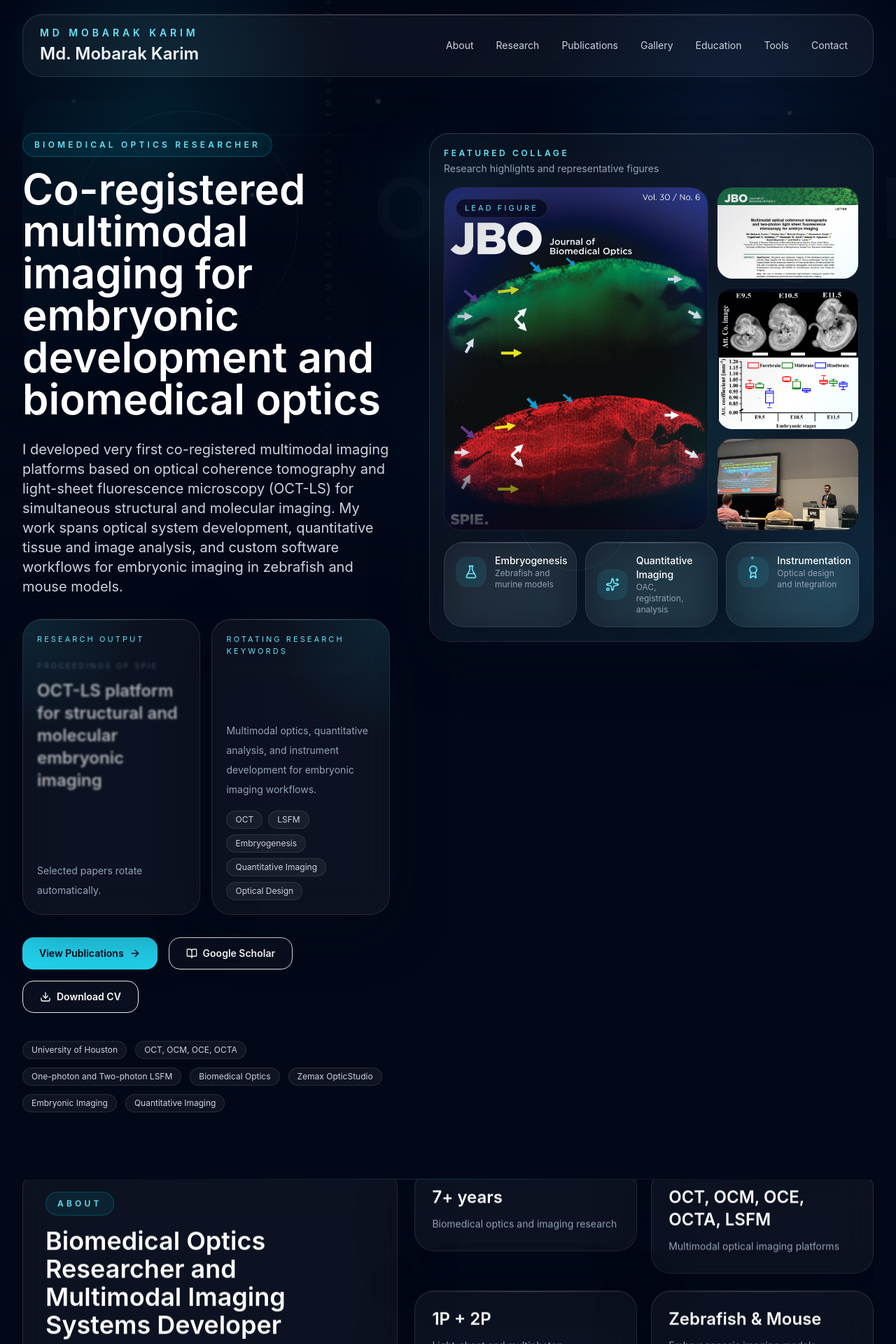
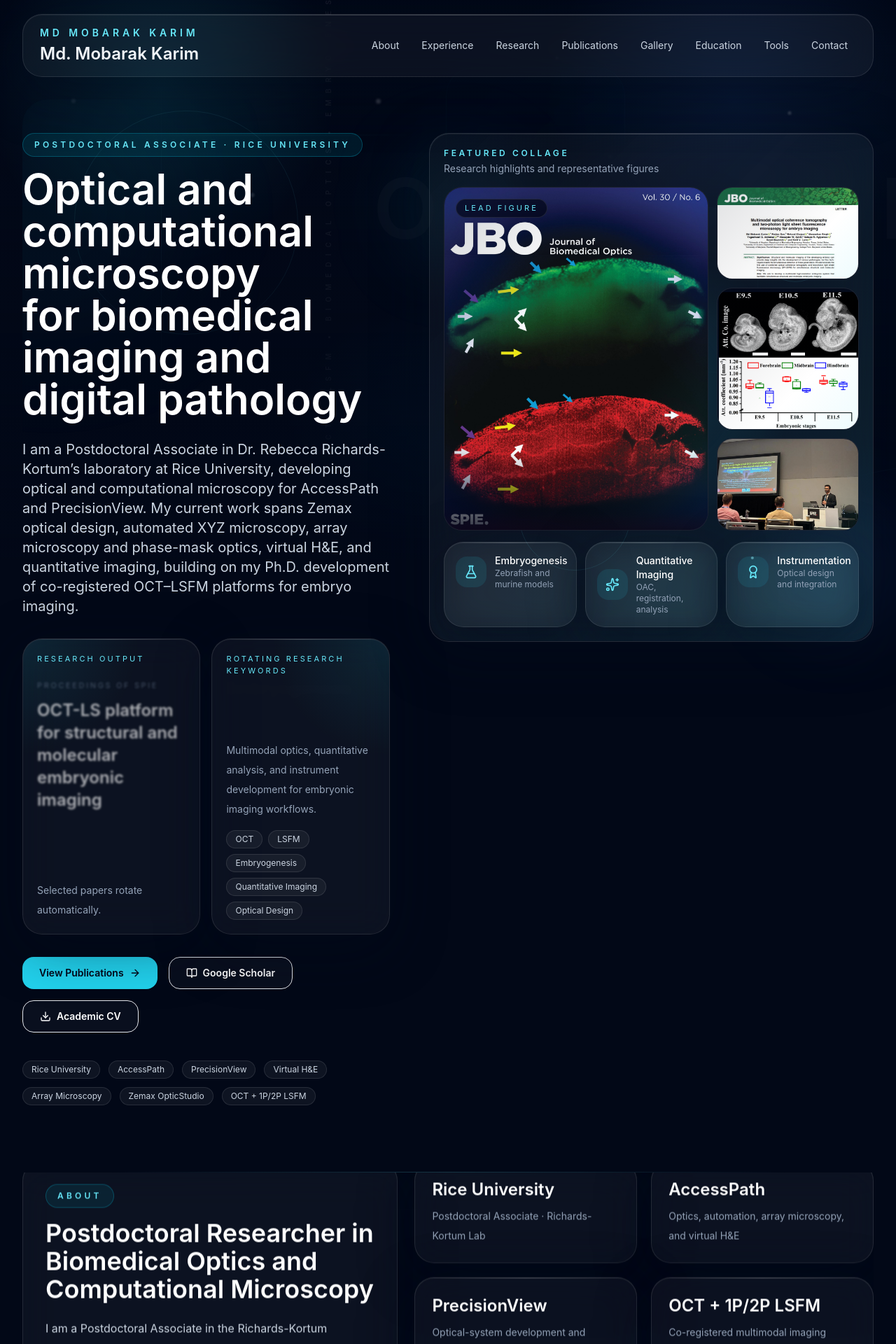
Before and after one commit to Mobarak-Karim/mobarak-karim, a React (Vite) app: page / in a window 1280 px wide. Shown: the top 1920 px of the page at 70% size. Built offline with nearby package versions, Linux system fonts and the light colour scheme.

Commit message:
Update website for Rice postdoctoral appointment
Publish Rice postdoctoral profile, current research experience, updated academic CV, and refreshed site metadata.

```diff
--- a/index.html
+++ b/index.html
@@ -7,26 +7,26 @@
     <meta name="theme-color" content="#020817" />
     <meta
       name="description"
-      content="Md Mobarak Karim is a biomedical optics researcher and optical systems engineer specializing in OCT, light-sheet microscopy, quantitative imaging, and embryonic development."
+      content="Md Mobarak Karim is a Postdoctoral Associate in Bioengineering at Rice University developing optical and computational microscopy for AccessPath and PrecisionView, with expertise in Zemax optical design, OCT, light-sheet microscopy, virtual H&E, and quantitative imaging."
     />
     <meta name="author" content="Md Mobarak Karim" />
     <link rel="canonical" href="https://mobarakkarim.com/" />
     <meta property="og:type" content="website" />
     <meta property="og:url" content="https://mobarakkarim.com/" />
-    <meta property="og:title" content="Md Mobarak Karim | Biomedical Optics Researcher" />
+    <meta property="og:title" content="Md Mobarak Karim | Postdoctoral Associate | Biomedical Optics" />
     <meta
       property="og:description"
-      content="Biomedical optics, optical system development, OCT, light-sheet microscopy, and quantitative imaging."
+      content="Optical and computational microscopy, AccessPath, PrecisionView, Zemax optical design, OCT, light-sheet microscopy, virtual H&E, and quantitative imaging."
     />
     <meta property="og:image" content="https://mobarakkarim.com/images/hero-octls.jpg" />
     <meta name="twitter:card" content="summary_large_image" />
-    <meta name="twitter:title" content="Md Mobarak Karim | Biomedical Optics Researcher" />
+    <meta name="twitter:title" content="Md Mobarak Karim | Postdoctoral Associate | Biomedical Optics" />
     <meta
       name="twitter:description"
-      content="Biomedical optics, optical system development, OCT, light-sheet microscopy, and quantitative imaging."
+      content="Optical and computational microscopy, AccessPath, PrecisionView, Zemax optical design, OCT, light-sheet microscopy, virtual H&E, and quantitative imaging."
     />
     <meta name="twitter:image" content="https://mobarakkarim.com/images/hero-octls.jpg" />
-    <title>Md Mobarak Karim | Biomedical Optics Researcher</title>
+    <title>Md Mobarak Karim | Postdoctoral Associate | Biomedical Optics</title>
   </head>
   <body>
     <div id="root"></div>
--- a/src/App.jsx
+++ b/src/App.jsx
@@ -24,6 +24,8 @@ import {
 
 const SCHOLAR_URL = "https://scholar.google.com/citations?user=pQwQspwAAAAJ&hl=en";
 const LINKEDIN_URL = "https://www.linkedin.com/in/md-mobarak-karim-259ab9124/";
+const ACADEMIC_CV_URL = "/Md_Mobarak_Karim_Academic_CV.pdf";
+const RESUME_URL = "/Md_Mobarak_Karim_Resume.pdf";
 
 const portfolioImages = {
   hero: "/images/hero-octls.jpg",
@@ -159,9 +161,9 @@ const journalArticles = [
     link: "https://doi.org/10.1117/1.JBO.31.6.066004",
   },
   {
-    status: "In preparation",
+    status: "Submitted",
     citation:
-      "James Klein, Md Mobarak Karim, et al. “A novel tissue clearing method for deep tissue embryonic imaging.” In preparation for Optics Letters.",
+      "James L. Klein, Md Mobarak Karim, Christian Zevallos-Delgado, Manmohan Singh, Salavat R. Aglyamov, and Kirill V. Larin. “Tartrazine-Based Optical Clearing for Monitoring Embryogenesis with Optical Coherence Tomography.” Submitted to Optics Letters.",
     doi: "",
     link: "#",
   },
@@ -212,22 +214,55 @@ const conferenceProceedings = [
   },
 ];
 
+const researchExperience = [
+  {
+    role: "Postdoctoral Associate",
+    institution: "Rice University · Department of Bioengineering",
+    location: "Houston, Texas, USA",
+    dates: "Aug 2026 – Present",
+    lab: "Richards-Kortum Laboratory · PI: Dr. Rebecca Richards-Kortum",
+    summary:
+      "Developing optical and computational microscopy technologies for AccessPath and PrecisionView, with emphasis on translational imaging, digital pathology, and robust instrument integration.",
+    highlights: [
+      "Zemax-based lens and relay design, optical integration, alignment, and performance characterization for AccessPath microscopy.",
+      "Developed automated XYZ acquisition with autofocus, frame averaging, background correction, image stitching, and parallel virtual H&E processing in a unified Python GUI.",
+      "Lead AccessPath APHA-H Phase II optics activities, including array-microscopy architecture and phase-mask design, fabrication, and validation.",
+      "Investigate novel contrast mechanisms and excitation/emission wavelength combinations for virtual H&E imaging and contribute to PrecisionView optical-system development.",
+    ],
+  },
+  {
+    role: "Graduate Research Assistant · Ph.D. Researcher",
+    institution: "University of Houston · Biomedical Optics Laboratory",
+    location: "Houston, Texas, USA",
+    dates: "Jan 2021 – May 2026",
+    lab: "Advisor: Dr. Kirill V. Larin",
+    summary:
+      "Developed and validated co-registered OCT–LSFM platforms for simultaneous structural and molecular imaging of embryonic development.",
+    highlights: [
+      "Integrated 1051-nm swept-source OCT with one- and two-photon LSFM for longitudinal zebrafish and mouse embryo imaging.",
+      "Achieved approximately 7–7.6 μm axial resolution, 15 μm lateral resolution, and ~100 dB OCT sensitivity.",
+      "Developed quantitative attenuation-mapping methods and MATLAB/Python pipelines for reconstruction, co-registration, morphometry, segmentation, and 3D visualization.",
+      "Led system integration, experimental imaging, troubleshooting, quantitative analysis, publication preparation, and mentoring of junior researchers.",
+    ],
+  },
+];
+
 const researchAreas = [
   {
-    title: "Multimodal Optical Imaging",
-    text: "Development of co-registered OCT and LSFM platforms for simultaneous structural and molecular imaging of embryonic development across zebrafish and murine models.",
-  },
-  {
-    title: "Quantitative OCT and Tissue Optics",
-    text: "Depth-resolved attenuation coefficient mapping, quantitative image analysis, and computational workflows for tissue characterization during embryonic development.",
-  },
-  {
-    title: "Optical Design and Simulation",
-    text: "Zemax-based optical design and analysis for laser scanning microscopy, including scan-lens evaluation, achromatic doublet optimization, aberration analysis, and system performance tradeoff assessment.",
-  },
-  {
-    title: "Image Analysis and Translation",
-    text: "End-to-end pipelines for image processing, registration, visualization, and biologically meaningful quantification that support both methodological development and biological discovery.",
+    title: "Optical & Computational Microscopy",
+    text: "Design and integration of fluorescence and computational microscopy systems, including automated acquisition, autofocus, image stitching, background correction, frame averaging, and virtual H&E workflows.",
+  },
+  {
+    title: "Optical Design & Array Microscopy",
+    text: "Zemax-based lens and relay design, phase-mask optics, array-microscopy architecture, optical alignment, component evaluation, and imaging-performance characterization.",
+  },
+  {
+    title: "Multimodal OCT–LSFM Imaging",
+    text: "Co-registered OCT and one- and two-photon light-sheet fluorescence microscopy for simultaneous structural and molecular imaging of zebrafish and mouse embryonic development.",
+  },
+  {
+    title: "Quantitative Imaging & Tissue Optics",
+    text: "Depth-resolved attenuation mapping, multimodal co-registration, morphometry, segmentation, 3D/4D visualization, image-quality assessment, and biologically meaningful quantitative analysis.",
   },
 ];
 
@@ -283,28 +318,28 @@ const trainingPrograms = [
 
 const toolProjects = [
   {
-    title: "OCT-LS Data Processing Pipelines",
-    text: "Custom Python workflows for multimodal co-registration, MIP generation, ROI analysis, volume rendering, figure preparation, and quantitative interpretation of OCT-LS imaging datasets.",
-  },
-  {
-    title: "Instrument Control and Environmental Support",
-    text: "Arduino and LabVIEW-based control for temperature regulation, CO₂ support, and integrated hardware workflows for long-term live embryo imaging experiments.",
-  },
-  {
-    title: "Quantitative Imaging and Optical Analysis",
-    text: "Fiji, MATLAB, and Python-based analysis for attenuation mapping, vascular quantification, and multimodal data interpretation, together with Zemax based optical design and scan-lens performance analysis for laser scanning microscopy systems.",
+    title: "Automated Microscopy & Virtual H&E",
+    text: "Python-based microscopy control integrating XYZ acquisition, autofocus, frame averaging, background correction, stitching, organized data output, and parallel virtual H&E processing in one workflow.",
+  },
+  {
+    title: "Zemax & Phase-Mask Optics",
+    text: "Optical design and performance analysis for AccessPath and array-microscopy systems, including relay design, phase-mask implementation, component selection, alignment strategy, and experimental validation.",
+  },
+  {
+    title: "Quantitative Multimodal Imaging",
+    text: "MATLAB, Python, Fiji, Imaris, and Amira workflows for OCT reconstruction, attenuation mapping, multimodal co-registration, vascular analysis, segmentation, morphometry, 3D visualization, and image-quality assessment.",
   },
 ];
 
 const quickStats = [
-  { value: "7+ years", label: "Biomedical optics and imaging research" },
-  { value: "OCT, OCM, OCE, OCTA, LSFM", label: "Multimodal optical imaging platforms" },
-  { value: "1P + 2P", label: "Light-sheet and multiphoton implementations" },
-  { value: "Zebrafish & Mouse", label: "Embryogenesis imaging models" },
-  { value: "Zemax OpticStudio", label: "Optical design and performance analysis" },
-  { value: "Python / MATLAB / LabVIEW", label: "Analysis, automation, and visualization" },
-  { value: "Quantitative Imaging", label: "Attenuation mapping and vascular workflows" },
-  { value: "Publications + SPIE", label: "Peer-reviewed dissemination and conference presentations" },
+  { value: "Rice University", label: "Postdoctoral Associate · Richards-Kortum Lab" },
+  { value: "AccessPath", label: "Optics, automation, array microscopy, and virtual H&E" },
+  { value: "PrecisionView", label: "Optical-system development and characterization" },
+  { value: "OCT + 1P/2P LSFM", label: "Co-registered multimodal imaging platforms" },
+  { value: "Zemax OpticStudio", label: "Lens, relay, and imaging-system design" },
+  { value: "Python / MATLAB / LabVIEW", label: "Automation, analysis, and instrumentation" },
+  { value: "Zebrafish & Mouse", label: "Longitudinal embryonic imaging models" },
+  { value: "Quantitative Imaging", label: "Attenuation, registration, morphometry, and 3D analysis" },
 ];
 
 const galleryItems = [
@@ -377,6 +412,7 @@ const engagementItems = [
 
 const navItems = [
   { href: "#about", label: "About" },
+  { href: "#experience", label: "Experience" },
   { href: "#research", label: "Research" },
   { href: "#publications", label: "Publications" },
   { href: "#gallery", label: "Gallery" },
@@ -1381,7 +1417,7 @@ export default function App() {
           </div>
 
           <div className="relative z-10 lg:pr-4">
-            <SectionLabel>Biomedical Optics Researcher</SectionLabel>
+            <SectionLabel>Postdoctoral Associate · Rice University</SectionLabel>
 
             <motion.div
               initial={{ opacity: 0, y: 22 }}
@@ -1391,7 +1427,7 @@ export default function App() {
             >
 
               <h1 className="hero-balance text-3xl font-semibold leading-[1.02] text-white sm:text-4xl lg:text-6xl">
-                Co-registered multimodal imaging for embryonic development and biomedical optics
+                Optical and computational microscopy for biomedical imaging and digital pathology
               </h1>
             </motion.div>
 
@@ -1401,7 +1437,7 @@ export default function App() {
               transition={{ duration: 0.7, delay: 0.08 }}
               className="mt-7 max-w-3xl text-lg leading-9 text-slate-300 sm:text-xl"
             >
-              I developed very first co-registered multimodal imaging platforms based on optical coherence tomography and light-sheet fluorescence microscopy (OCT-LS) for simultaneous structural and molecular imaging. My work spans optical system development, quantitative tissue and image analysis, and custom software workflows for embryonic imaging in zebrafish and mouse models.
+              I am a Postdoctoral Associate in Dr. Rebecca Richards-Kortum’s laboratory at Rice University, developing optical and computational microscopy for AccessPath and PrecisionView. My current work spans Zemax optical design, automated XYZ microscopy, array microscopy and phase-mask optics, virtual H&E, and quantitative imaging, building on my Ph.D. development of co-registered OCT–LSFM platforms for embryo imaging.
             </motion.p>
 
             <motion.div
@@ -1491,9 +1527,9 @@ export default function App() {
                 <BookOpen className="h-4 w-4" />
                 Google Scholar
               </SecondaryButton>
-              <SecondaryButton href="/Md_Mobarak_Karim_CV.pdf">
+              <SecondaryButton href={ACADEMIC_CV_URL}>
                 <Download className="h-4 w-4" />
-                Download CV
+                Academic CV
               </SecondaryButton>
             </motion.div>
 
@@ -1503,13 +1539,13 @@ export default function App() {
               transition={{ duration: 0.74, delay: 0.22 }}
               className="mt-10 flex flex-wrap gap-3"
             >
-              <Tag>University of Houston</Tag>
-              <Tag>OCT, OCM, OCE, OCTA</Tag>
-              <Tag>One-photon and Two-photon LSFM</Tag>
-              <Tag>Biomedical Optics</Tag>
+              <Tag>Rice University</Tag>
+              <Tag>AccessPath</Tag>
+              <Tag>PrecisionView</Tag>
+              <Tag>Virtual H&E</Tag>
+              <Tag>Array Microscopy</Tag>
               <Tag>Zemax OpticStudio</Tag>
-              <Tag>Embryonic Imaging</Tag>
-              <Tag>Quantitative Imaging</Tag>
+              <Tag>OCT + 1P/2P LSFM</Tag>
             </motion.div>
           </div>
 
@@ -1619,16 +1655,16 @@ export default function App() {
               <GlassCard className="p-7 sm:p-8">
                 <SectionLabel>About</SectionLabel>
                 <h2 className="text-3xl font-semibold text-white sm:text-4xl">
-                  Biomedical Optics Researcher and Multimodal Imaging Systems Developer
+                  Postdoctoral Researcher in Biomedical Optics and Computational Microscopy
                 </h2>
                 <p className="mt-5 text-base leading-8 text-slate-300">
-                  I earned my PhD in Biomedical Engineering from the University of Houston in Spring 2026. I have more than six years of research experience in biomedical optics, photonics, and multimodal optical imaging. My work focuses on the development of co-registered optical coherence tomography and light-sheet fluorescence microscopy platforms for embryonic imaging, integrating optical system design, two-photon microscopy, quantitative image analysis, and custom software tools for advanced biomedical imaging workflows.
+                  I am a Postdoctoral Associate in the Richards-Kortum Laboratory, Department of Bioengineering at Rice University. My current research focuses on optical and computational microscopy for AccessPath and PrecisionView, integrating optical design, automated image acquisition, computational processing, and translational imaging workflows.
                 </p>
                 <p className="mt-4 text-base leading-8 text-slate-300">
-                  I work at the intersection of optical system design, instrument integration, and biological imaging, with hands-on experience in beam delivery, optical alignment, scanning geometry optimization, environmental support for long-term imaging, and end-to-end data processing. My work spans zebrafish and mouse embryo models and focuses on translating advanced imaging technologies into quantitative tools for developmental biology, tissue optics, and phenotype analysis.
+                  For AccessPath, I develop Zemax-based optical designs and automated microscopy workflows that combine motorized XYZ acquisition, autofocus, averaging, background correction, stitching, and virtual H&E processing. I also lead Phase II optics activities involving array-microscopy architecture and phase-mask design, fabrication, and validation.
                 </p>
                 <p className="mt-4 text-base leading-8 text-slate-300">
-                  My background also includes Zemax-based optical analysis for laser scanning microscopy, including scan-lens evaluation, achromatic doublet optimization, aberration assessment, and imaging performance tradeoff analysis. Across research projects, I have contributed to system validation, multimodal co-registration, quantitative attenuation mapping, and publication-ready imaging workflows that support both methodological innovation and biological discovery.
+                  My Ph.D. research at the University of Houston focused on co-registered OCT–LSFM for structural and molecular imaging of embryonic development. I developed one- and two-photon light-sheet implementations, quantitative OCT attenuation methods, multimodal co-registration and analysis pipelines, and longitudinal imaging workflows for zebrafish and mouse embryos.
                 </p>
               </GlassCard>
             </motion.div>
@@ -1659,10 +1695,10 @@ export default function App() {
                         Research Profile
                       </div>
                       <h3 className="mt-3 text-2xl font-semibold text-white">
-                        Biomedical optics researcher focused on multimodal imaging
+                        Optical systems and computational microscopy researcher
                       </h3>
                       <p className="mt-4 text-sm leading-8 text-slate-300">
-                        My work combines optical coherence tomography, light-sheet fluorescence microscopy, quantitative image analysis, software development, and instrumentation design for embryonic imaging and translational biomedical optics.
+                        My work combines optical design, automated microscopy, computational imaging, virtual H&E, OCT, light-sheet microscopy, and quantitative analysis for translational biomedical imaging.
                       </p>
                       <div className="mt-5 flex flex-wrap gap-2">
                         <Tag>OCT</Tag>
@@ -1675,6 +1711,70 @@ export default function App() {
                 </GlassCard>
               </motion.div>
             </div>
+          </div>
+        </ParallaxSection>
+
+        <ParallaxSection id="experience" className="pb-14 lg:pb-20" glow="cyan">
+          <div className="mb-8 max-w-3xl">
+            <SectionLabel>Research Experience</SectionLabel>
+            <h2 className="text-3xl font-semibold text-white sm:text-5xl">
+              Optical system development from multimodal microscopy to translational imaging
+            </h2>
+          </div>
+
+          <div className="space-y-6">
+            {researchExperience.map((item, index) => (
+              <motion.div key={`${item.role}-${item.institution}`} {...fadeUp(index * 0.06)}>
+                <GlassCard
+                  className={`relative overflow-hidden p-6 sm:p-7 lg:p-8 transition duration-300 hover:-translate-y-1 hover:shadow-[0_18px_50px_rgba(34,211,238,0.08)] ${
+                    index === 0
+                      ? "border-cyan-300/30 bg-cyan-400/[0.045]"
+                      : "hover:border-cyan-400/20 hover:bg-white/[0.05]"
+                  }`}
+                >
+                  {index === 0 && (
+                    <>
+                      <div className="pointer-events-none absolute -right-16 -top-20 h-56 w-56 rounded-full bg-cyan-400/10 blur-[90px]" />
+                      <div className="mb-5 inline-flex items-center gap-2 rounded-full border border-cyan-300/20 bg-cyan-400/10 px-3 py-1.5 text-[11px] font-semibold uppercase tracking-[0.24em] text-cyan-200">
+                        <Sparkles className="h-3.5 w-3.5" />
+                        Current Appointment
+                      </div>
+                    </>
+                  )}
+                  <div className="relative flex flex-col gap-4 lg:flex-row lg:items-start lg:justify-between">
+                    <div>
+                      <div className="flex items-center gap-3">
+                        <div className="rounded-2xl bg-cyan-400/10 p-3 text-cyan-300">
+                          <Briefcase className="h-5 w-5" />
+                        </div>
+                        <div>
+                          <h3 className="text-xl font-semibold text-white sm:text-2xl">{item.role}</h3>
+                          <p className="mt-1 text-sm font-medium text-cyan-300">{item.institution}</p>
+                        </div>
+                      </div>
+                      <p className="mt-4 text-sm text-slate-400">{item.lab}</p>
+                    </div>
+                    <div className="text-sm text-slate-400 lg:text-right">
+                      <div>{item.dates}</div>
+                      <div className="mt-1">{item.location}</div>
+                    </div>
+                  </div>
+
+                  <p className="relative mt-5 max-w-5xl text-sm leading-7 text-slate-300">{item.summary}</p>
+
+                  <ul className="relative mt-5 grid gap-3 lg:grid-cols-2">
+                    {item.highlights.map((highlight) => (
+                      <li
+                        key={highlight}
+                        className="rounded-[20px] border border-white/10 bg-slate-950/30 p-4 text-sm leading-7 text-slate-300"
+                      >
+                        {highlight}
+                      </li>
+                    ))}
+                  </ul>
+                </GlassCard>
+              </motion.div>
+            ))}
           </div>
         </ParallaxSection>
 
@@ -1906,9 +2006,13 @@ export default function App() {
                     <Linkedin className="h-4 w-4" />
                     LinkedIn
                   </SecondaryButton>
-                  <SecondaryButton href="/Md_Mobarak_Karim_Resume.pdf">
+                  <SecondaryButton href={ACADEMIC_CV_URL}>
                     <Download className="h-4 w-4" />
-                    Resume
+                    Academic CV
+                  </SecondaryButton>
+                  <SecondaryButton href={RESUME_URL}>
+                    <Download className="h-4 w-4" />
+                    2-Page Resume
                   </SecondaryButton>
                 </div>
               </div>
@@ -1929,10 +2033,10 @@ export default function App() {
                           m.k.mobarak@gmail.com
                         </a>
                         <a
-                          href="mailto:mkarim@uh.edu"
+                          href="mailto:mk280@rice.edu"
                           className="mt-1 block text-sm text-slate-400 transition hover:text-cyan-300"
                         >
-                          mkarim@uh.edu
+                          mk280@rice.edu
                         </a>
                       </div>
                     </div>
@@ -1946,7 +2050,7 @@ export default function App() {
                       <div>
                         <div className="text-sm uppercase tracking-[0.28em] text-cyan-300">Location</div>
                         <div className="mt-2 text-sm text-slate-300">Houston, Texas, USA</div>
-                        <div className="mt-1 text-sm text-slate-400">University of Houston • Biomedical Engineering</div>
+                        <div className="mt-1 text-sm text-slate-400">Rice University • Department of Bioengineering</div>
                       </div>
                     </div>
                   </div>
```
Also changed, not shown: 1 other file (tests, documents, lock files or other folders).
